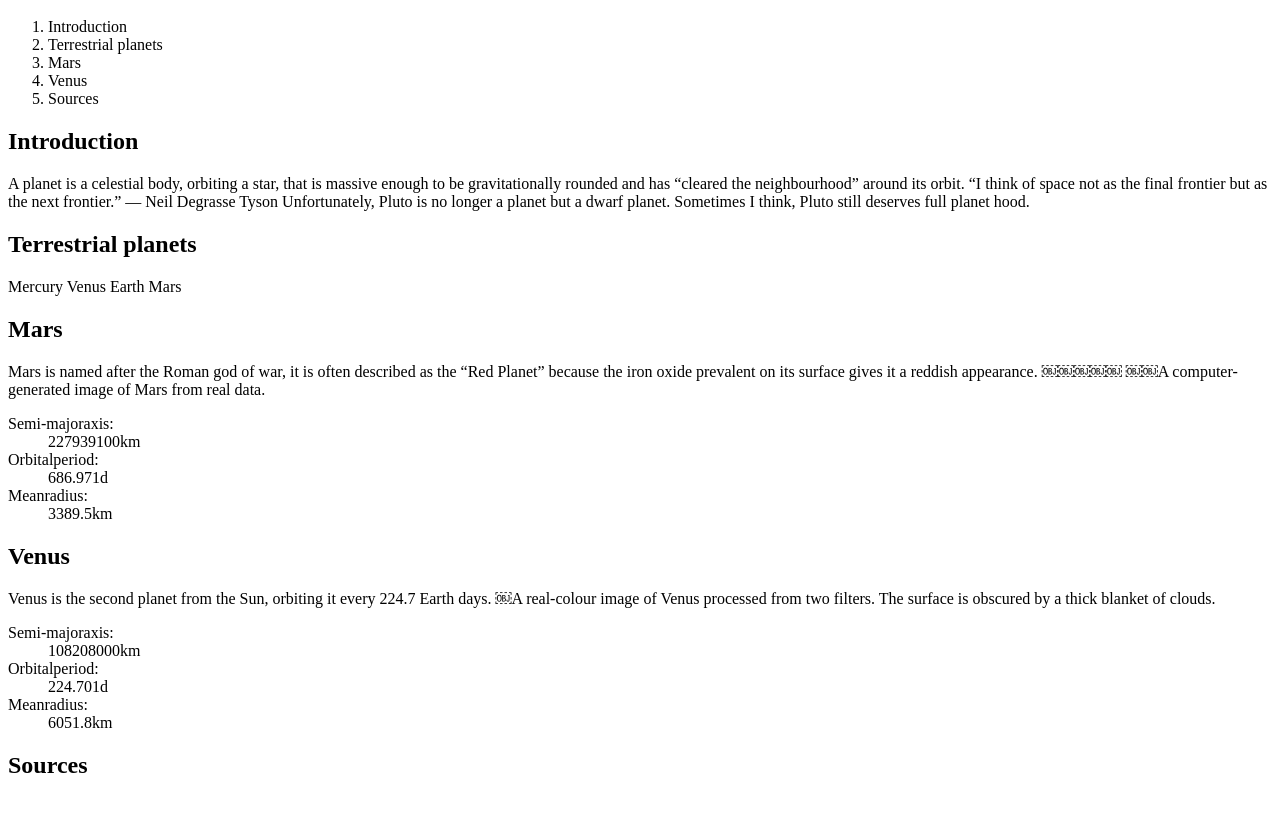
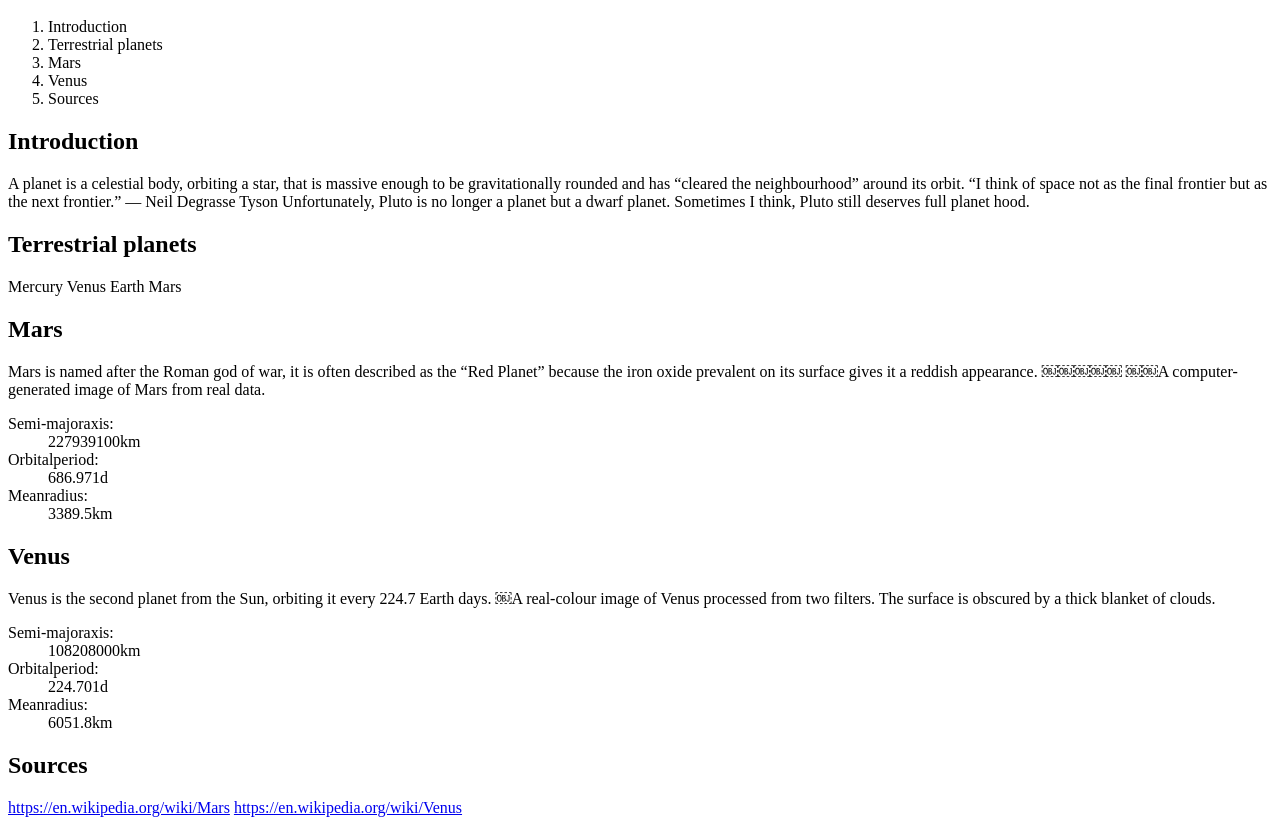
Before and after one commit to rachel-glennie/assignment-2, a plain HTML site: page index.html in a window 1280 px wide. Shown: the part 48-873 px from the top of the page. Before the commit the page ends 847 px from the top, so only its background shows below. Drawn offline with Linux system fonts and the light colour scheme.

Commit message:
Fixed Links

```diff
--- a/index.html
+++ b/index.html
@@ -54,5 +54,5 @@ Venus is the second planet from the Sun, orbiting it every 224.7 Earth days.
 </dl>
 
 <h2>Sources</h2>
-<a href="https://en.wikipedia.org/wiki/Mars"></a>
-<a href="https://en.wikipedia.org/wiki/V enus"></a>
+<a href="https://en.wikipedia.org/wiki/Mars">https://en.wikipedia.org/wiki/Mars</a>
+<a href="https://en.wikipedia.org/wiki/Venus">https://en.wikipedia.org/wiki/Venus</a>
```
